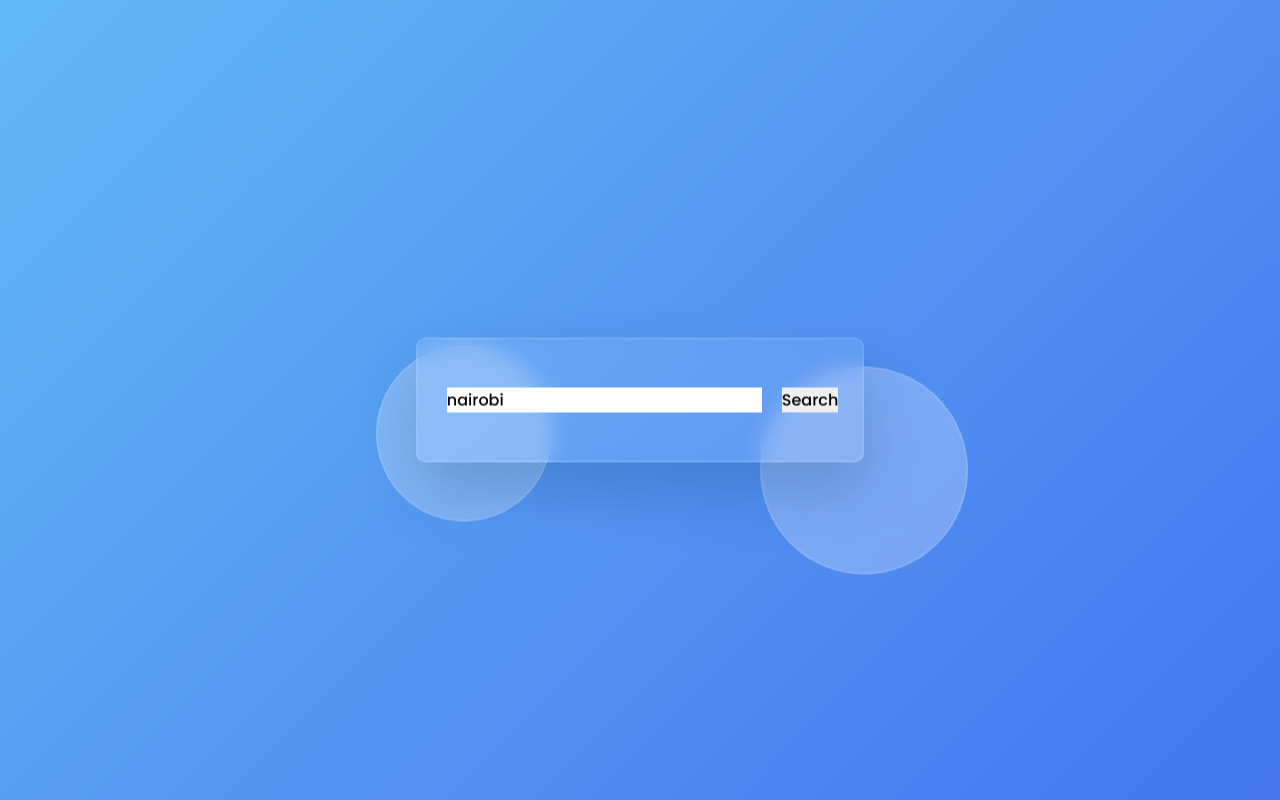
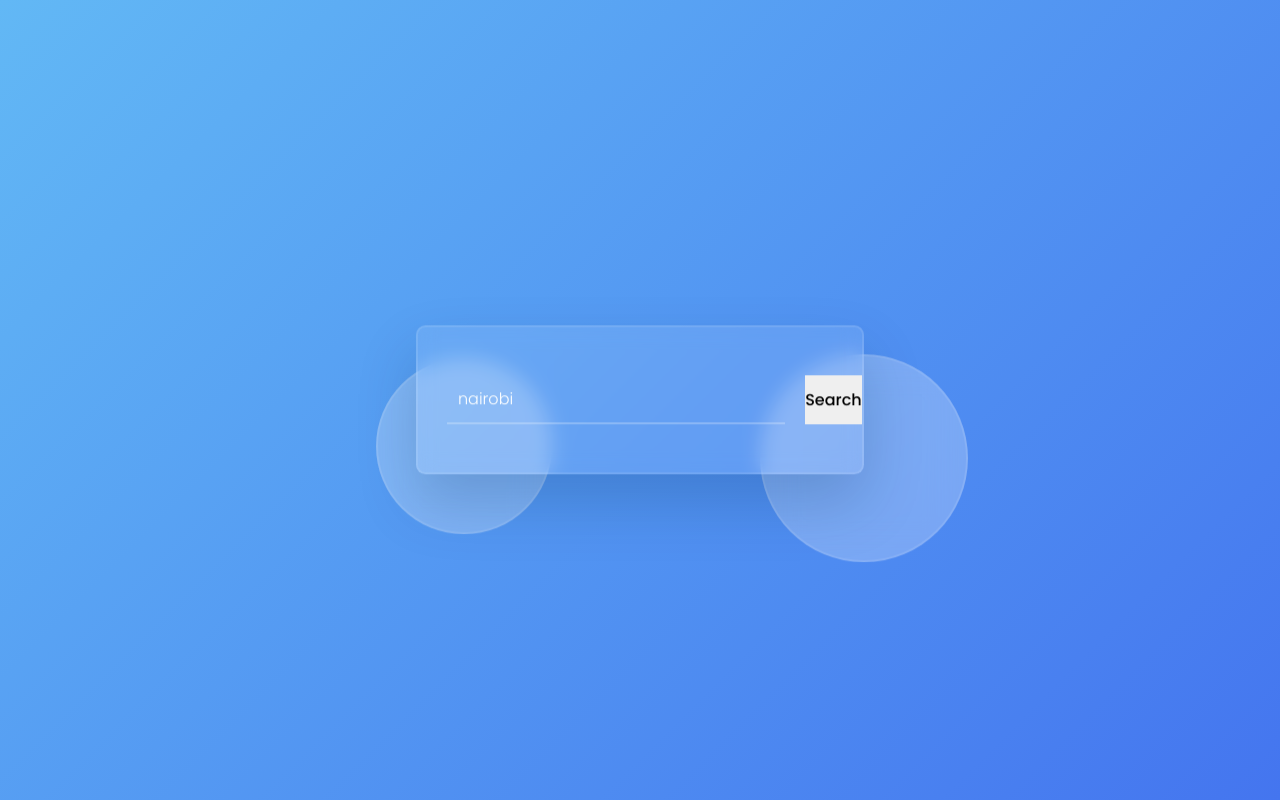
Before and after one commit to Abedi18/phase-1-independent-project, a plain HTML site: page index.html in a window 1280 px wide. Drawn offline with Linux system fonts and the light colour scheme.

Commit message:
Styles for search container input

```diff
--- a/styles.css
+++ b/styles.css
@@ -67,3 +67,10 @@ body {
   font-size: 1em;
   border: none;
 }
+.search-container input {
+    padding: 0.7em;
+    background-color: transparent;
+    border-bottom: 2px solid var(--transp-white-1);
+    color: var(--white);
+    font-weight: 300;
+  }
```
